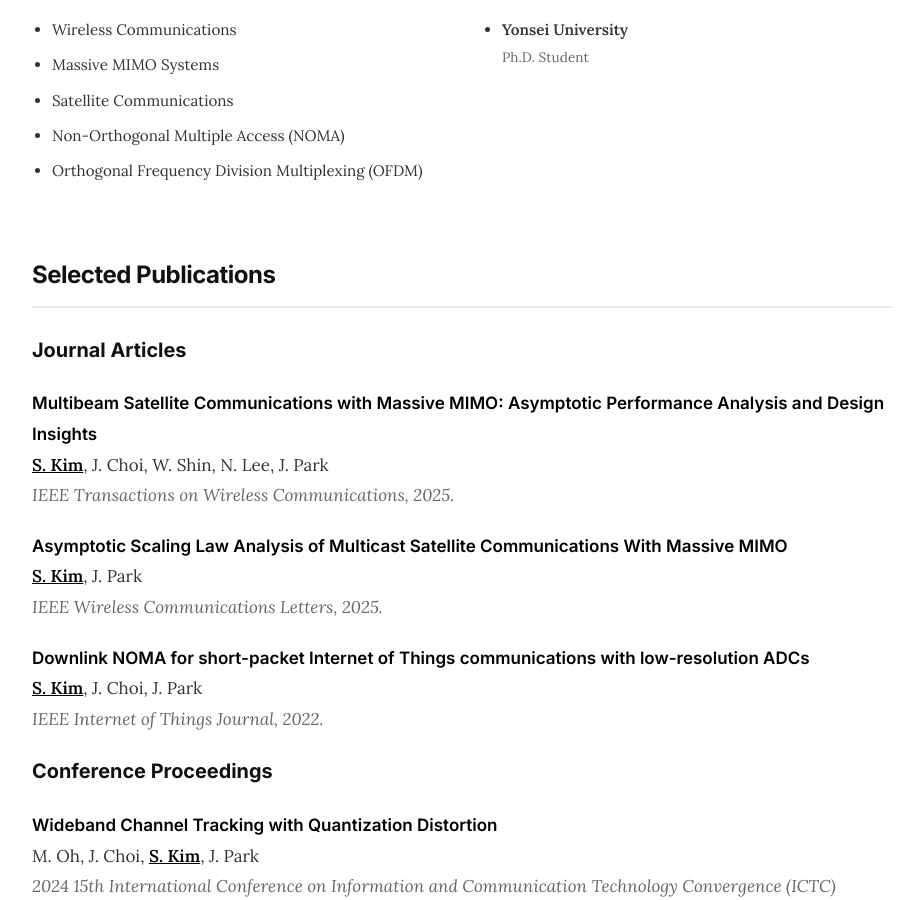
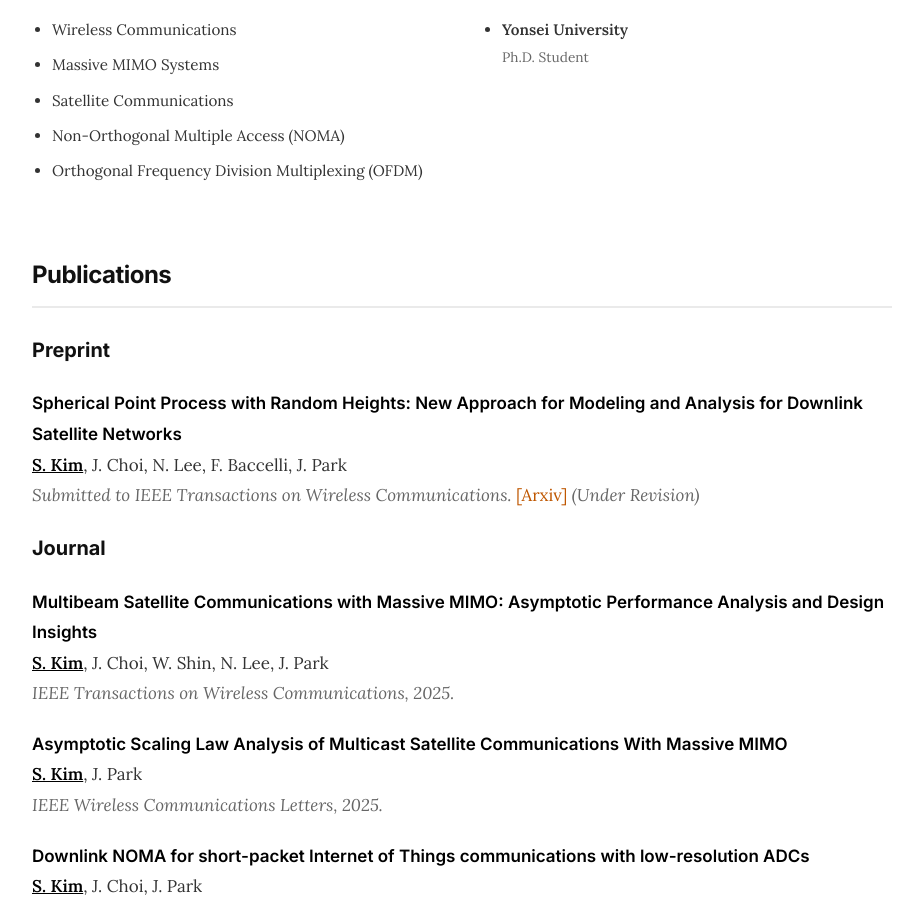
Before and after one commit to kim-seyong/kim-seyong.github.io, a Jekyll site: the page built from index.html, in a window 1280 px wide and 900 px high, scrolled down 504 px. Shown: the whole window, without its empty margins (178-1101 px from the left). Built offline with Jekyll 4.4.1, drawn with Linux system fonts in a browser that asks for light colours.

Commit message:
Add preprint publication

```diff
--- a/index.html
+++ b/index.html
@@ -48,9 +48,20 @@
     </section>
 
     <section id="publications">
-        <h2 class="section-title">Selected Publications</h2>
+        <h2 class="section-title">Publications</h2>
 
-        <h3>Journal Articles</h3>
+        <h3>Preprint</h3>
+        <ul class="pub-list">
+            <li class="pub-item">
+                <span class="pub-title">Spherical Point Process with Random Heights: New Approach for Modeling and Analysis for Downlink Satellite Networks</span><br>
+                <span class="pub-authors"><span class="me">S. Kim</span>, J. Choi, N. Lee, F. Baccelli, J. Park</span><br>
+                <span class="pub-venue">Submitted to <em>IEEE Transactions on Wireless Communications</em>.</span>
+                <a href="https://arxiv.org/abs/2307.03343" target="_blank" rel="noopener noreferrer">[Arxiv]</a>
+                <span class="pub-venue">(Under Revision)</span>
+            </li>
+        </ul>
+
+        <h3>Journal</h3>
         <ul class="pub-list">
             <li class="pub-item">
                 <span class="pub-title">Multibeam Satellite Communications with Massive MIMO: Asymptotic Performance Analysis and Design Insights</span><br>
```
